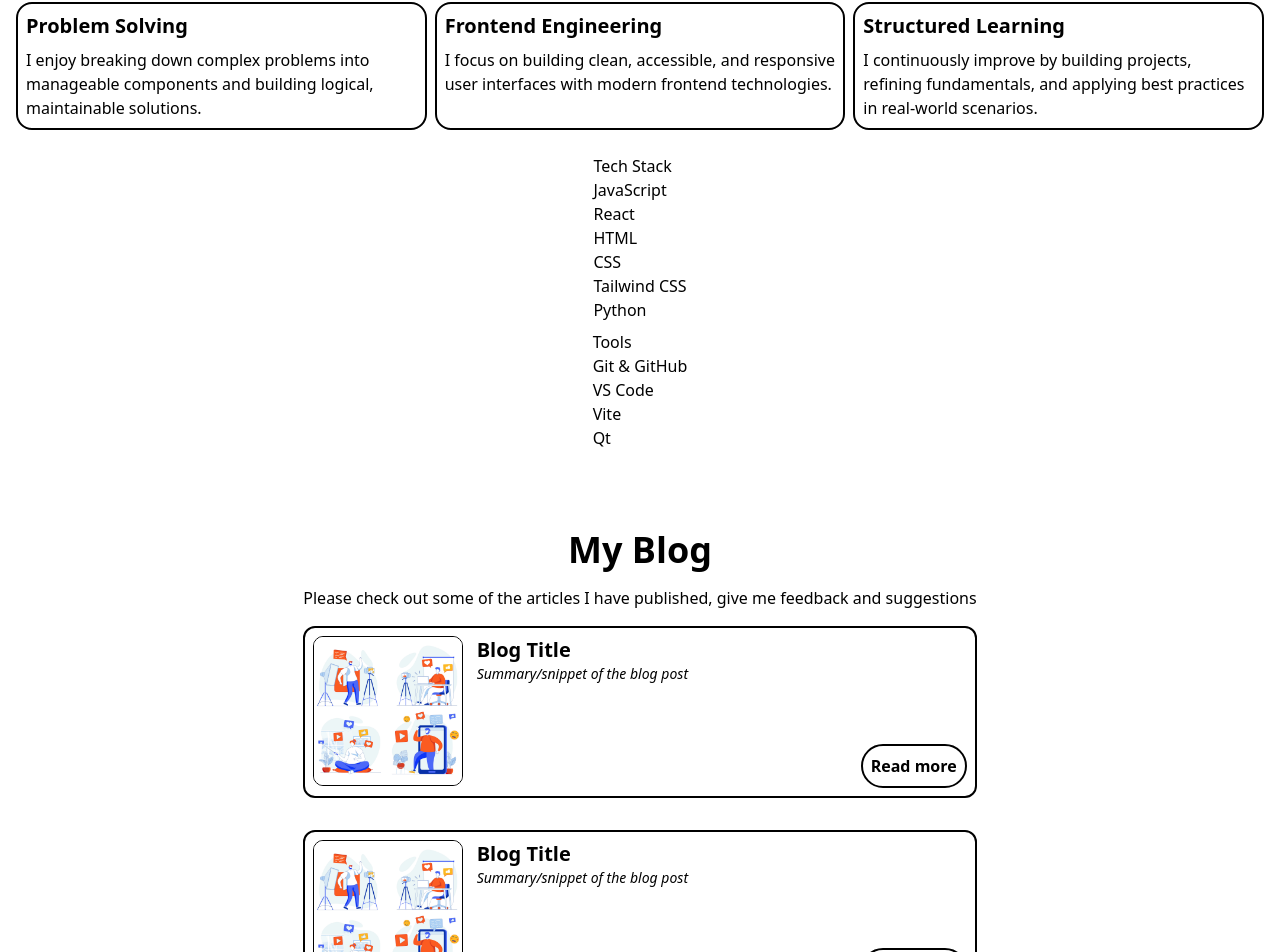
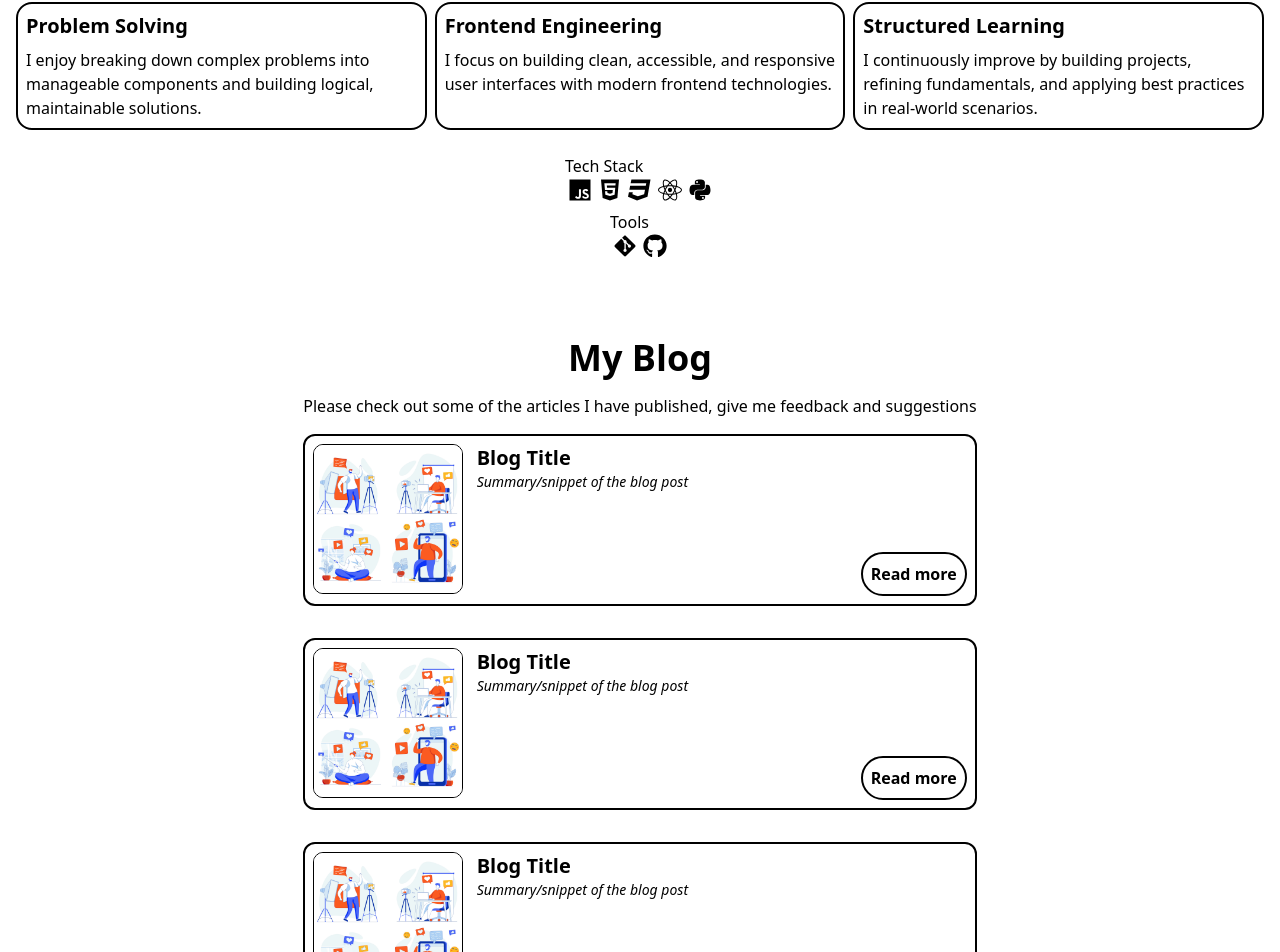
Before and after one commit to thabangDev77/thabangdev-portfolio, a React (Vite) app in the folder thabangdev-portfolio/: page / in a window 1280 px wide. Shown: the part 2176-3128 px from the top of the page. Built offline with nearby package versions, Linux system fonts and the light colour scheme.

Commit message:
chore: add tech icons

```diff
--- a/thabangdev-portfolio/src/components/expertise/Expertise.jsx
+++ b/thabangdev-portfolio/src/components/expertise/Expertise.jsx
@@ -1,4 +1,6 @@
 import React from "react";
+import { FontAwesomeIcon } from '@fortawesome/react-fontawesome';
+import { faJs, faPython, faReact, faHtml5, faCss3, faGitAlt, faGithub } from '@fortawesome/free-brands-svg-icons';
 
 function Expertise() {
   return (
@@ -41,25 +43,22 @@ function Expertise() {
       {/* Tech Stack */}
       <div>
         <h3>Tech Stack</h3>
-        <ul>
-          <li>JavaScript</li>
-          <li>React</li>
-          <li>HTML</li>
-          <li>CSS</li>
-          <li>Tailwind CSS</li>
-          <li>Python</li>
-        </ul>
+        <div>
+            <FontAwesomeIcon icon={faJs} size="xl" />
+            <FontAwesomeIcon icon={faHtml5} size="xl" />
+            <FontAwesomeIcon icon={faCss3} size="xl" />
+            <FontAwesomeIcon icon={faReact} size="xl" />
+            <FontAwesomeIcon icon={faPython} size="xl" />
+        </div>
       </div>
 
       {/* Tools */}
       <div>
         <h3>Tools</h3>
-        <ul>
-          <li>Git & GitHub</li>
-          <li>VS Code</li>
-          <li>Vite</li>
-          <li>Qt</li>
-        </ul>
+        <div>
+        <FontAwesomeIcon icon={faGitAlt} size="xl" />
+        <FontAwesomeIcon icon={faGithub} size="xl" />
+        </div>
       </div>
     </section>
   );
```
